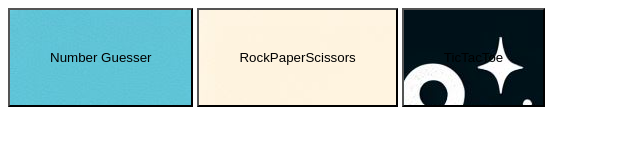
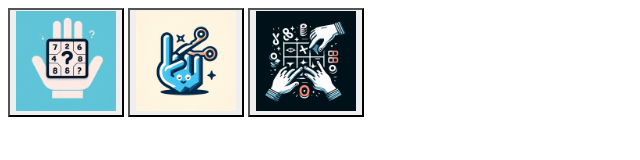
Before and after one commit to nepaldynasty09/allinOne, a plain HTML site: page index.html in a window 1280 px wide. Shown: the whole page, without its empty margins (0-640 px from the left). Drawn offline with Linux system fonts and the light colour scheme.

Commit message:
updated the html and css file

```diff
--- a/index.html
+++ b/index.html
@@ -7,8 +7,10 @@
     <link rel="stylesheet" href="style.css">
 </head>
 <body>
-    <a href="number guesser/index.html"><button id="btn1"><span class="original-text">Number Guesser</span></button></a>
-    <a href="rock paper scissor v2/index.html"><button id="btn2"><span class="og-text">RockPaperScissors</span></button></a>
-    <a href="TicTacToe/index.html"><button id="btn3"><span class="o-text">TicTacToe</span></button></a>
+    <a href="number guesser/index.html"><button onclick="showBack()" id="btn1"><img src="images/Number-guesser.jpeg" height="100px" width="100px"></button></a>
+    <a href="rock paper scissor v2/index.html"><button onclick="showBack()" id="btn2"><img src="images/RockPaperScissors.jpeg" height="100px" width="100px"></button></a>
+    <a href="TicTacToe/index.html"><button onclick="showBack()" id="btn3"><img src="images/TicTacToe.jpeg" height="100px" width="100px"></button></a>
+
+    <script src="script.js"></script>
 </body>
 </html>
--- a/style.css
+++ b/style.css
@@ -1,49 +1,8 @@
-#btn1{
-    background-image: url(images/Number-guesser.jpeg);
+
+
+
+button{
+
+    background-position: center;
+    background-attachment: fixed;
 }
-#btn2{
-    background-image: url(images/RockPaperScissors.jpeg);
-}
-#btn3{
-    background-image: url(images/TicTacToe.jpeg);
-    background-attachment: fixed;
-            background-position: center;
-    background-repeat: no-repeat;
-}
-#btn1::after {
-    content: "Click to play";
-    display: none;
-}
-#btn1:hover::after {
-    display: inline;
-  }
-  #btn1:hover .original-text {
-    display: none;
-  }
-button{
-    padding:40px;
-}
-#btn2::after {
-    content: "Click to play";
-    display: none;
-}
-#btn2:hover::after {
-    display: inline;
-  }
-  #btn2:hover .og-text {
-    display: none;
-  }
-  button{
-    background: white;
-    padding:40px;
-}
-#btn3::after {
-    content: "Click to play";
-    display: none;
-}
-#btn3:hover::after {
-    display: inline;
-  }
-  #btn3:hover .o-text {
-    display: none;
-  }
```
